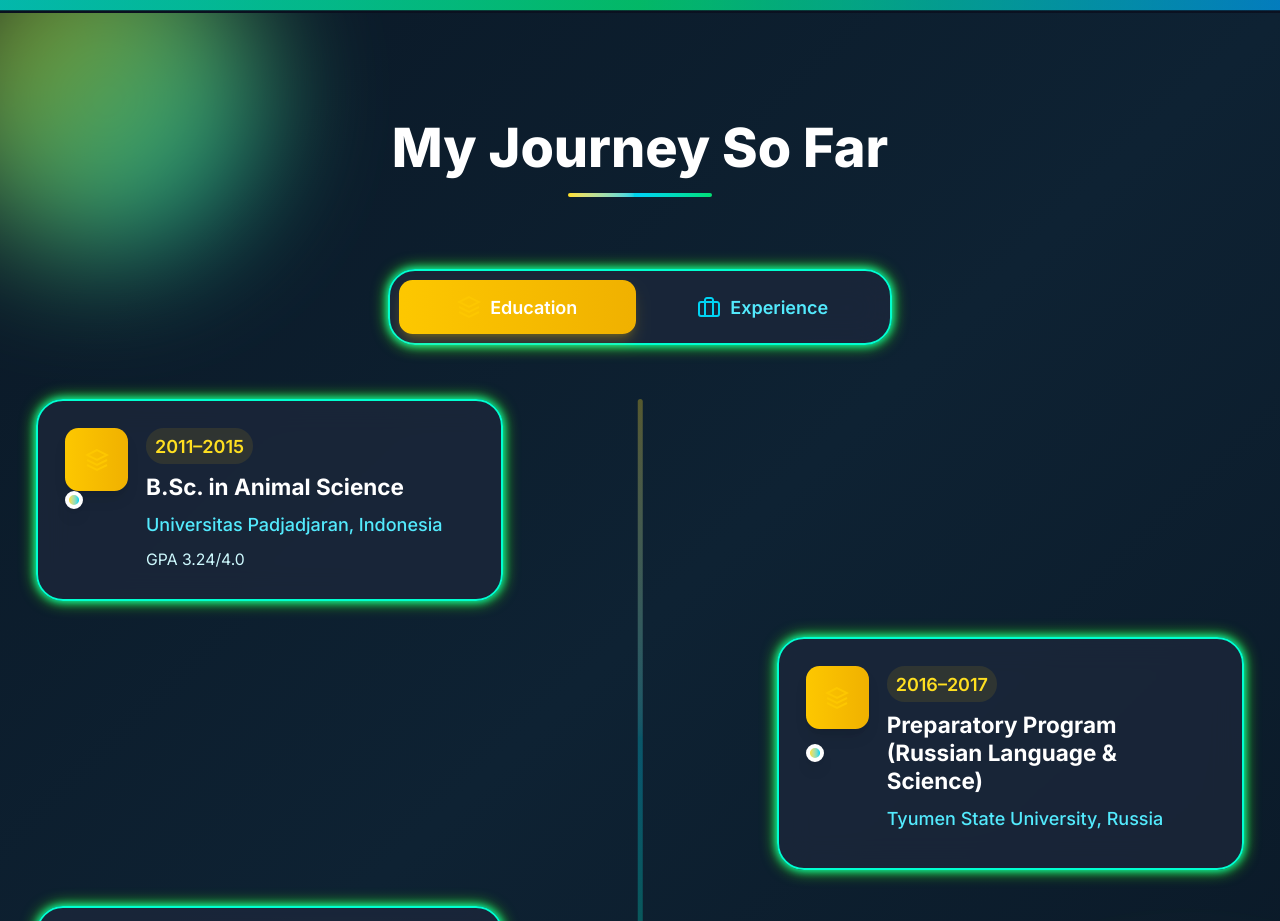
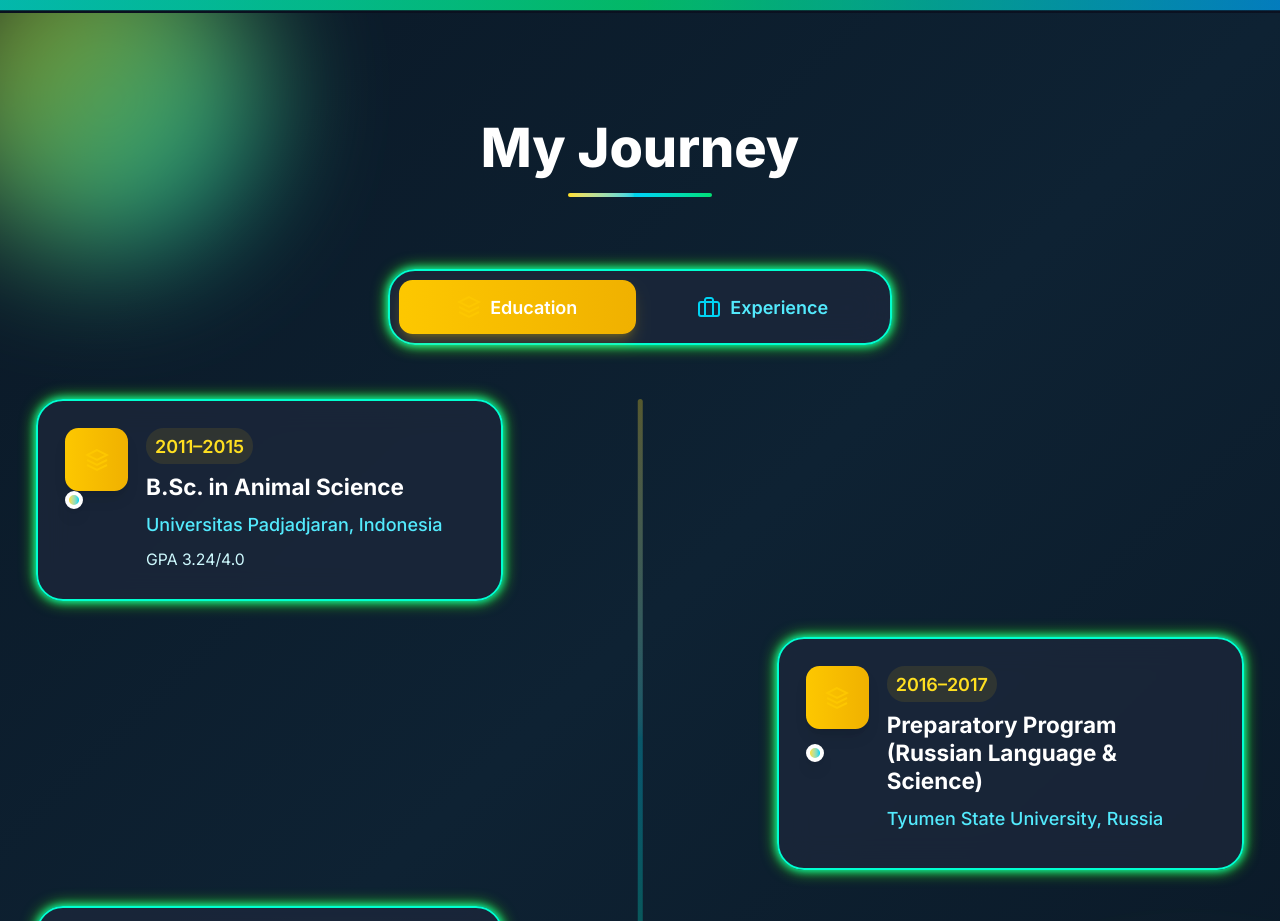
Before and after one commit to Aqeelbmh/SaDidan, a Next.js app in the folder greenvision-portfolio/: page / in a window 1280 px wide. Shown: the part 1220-2141 px from the top of the page. Built offline with nearby package versions, Linux system fonts and the light colour scheme.

Commit message:
Update Timeline section title to 'My Journey' and fix JSX structure

```diff
--- a/greenvision-portfolio/src/components/Timeline/Timeline.tsx
+++ b/greenvision-portfolio/src/components/Timeline/Timeline.tsx
@@ -128,7 +128,7 @@
             transition={{ duration: 0.7 }}
             className="text-3xl sm:text-4xl lg:text-5xl font-extrabold text-white drop-shadow-neon mb-4"
           >
-            My Journey So Far
+            My Journey
           </motion.h2>
           <motion.div
             initial={{ scaleX: 0 }}
@@ -203,7 +203,6 @@
                     <div className="glass neon-border rounded-2xl p-4 sm:p-6 backdrop-blur-xl shadow-neon hover:scale-105 transition-transform duration-300">
                       {/* Timeline Dot */}
                       <div className="absolute top-1/2 transform -translate-y-1/2 w-4 h-4 bg-gradient-to-r from-yellow-300 to-cyan-400 rounded-full border-4 border-white shadow-lg hidden lg:block"></div>
-
                       <div className="flex items-start gap-4">
                         <div className={`w-12 h-12 sm:w-14 sm:h-14 bg-gradient-to-r ${item.color} rounded-xl flex items-center justify-center shadow-lg flex-shrink-0`}>
                           {item.icon}
```
